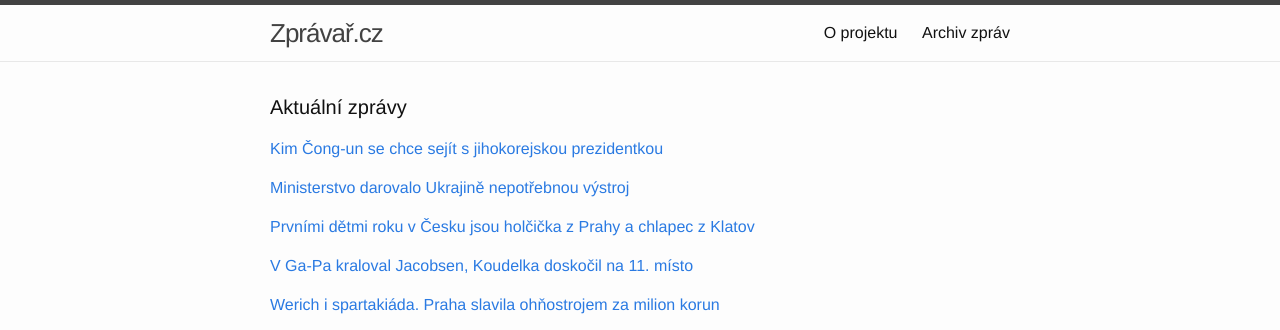
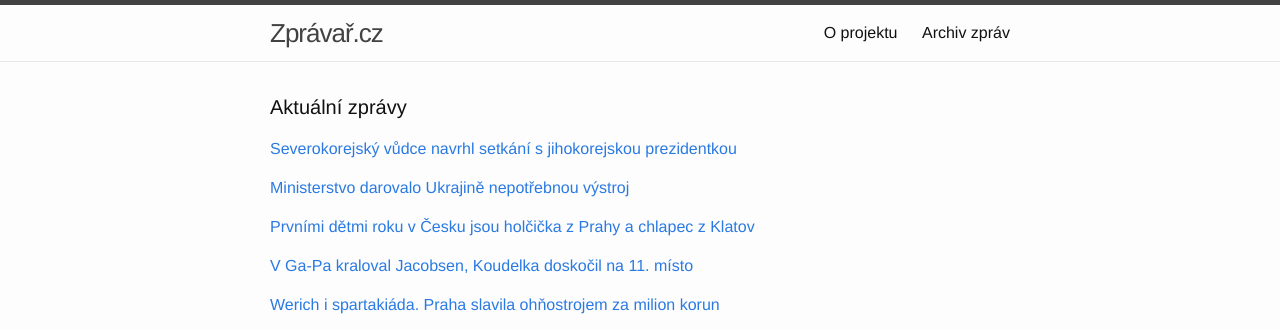
Before and after one commit to adliska/zpravar, a Jekyll site: the page built from index.html, in a window 1280 px wide. Shown: the top 330 px of the page. Built offline with Jekyll 4.4.1, drawn with Linux system fonts in a browser that asks for light colours.

Commit message:
zpravar news update

```diff
--- a/index.html
+++ b/index.html
@@ -5,9 +5,10 @@ layout: default
 <div class="home">
     <h1 class="page-heading">Aktuální zprávy</h1>
 
-<p><a href="javascript:;" onclick="toggle_visibility('zpravy0')">Kim Čong-un se chce sejít s jihokorejskou prezidentkou</a></p>
+<p><a href="javascript:;" onclick="toggle_visibility('zpravy0')">Severokorejský vůdce navrhl setkání s jihokorejskou prezidentkou</a></p>
 <div id="zpravy0" style="display:none">
 <ul>
+<li><a href=http://www.novinky.cz/zahranicni/svet/357609-severokorejsky-vudce-navrhl-setkani-s-jihokorejskou-prezidentkou.html>Severokorejský vůdce navrhl setkání s jihokorejskou prezidentkou - www.novinky.cz</a></li>
 <li><a href=http://www.tyden.cz/rubriky/zahranici/asie-a-oceanie/kim-cong-un-se-chce-sejit-s-jihokorejskou-prezidentkou_328848.html>Kim Čong-un se chce sejít s jihokorejskou prezidentkou - www.tyden.cz</a></li>
 <li><a href=http://zpravy.e15.cz/zahranicni/politika/kim-cong-un-kyvl-na-obnoveni-rozhovoru-se-soulem-1149465>Kim Čong-un kývl na obnovení rozhovorů se Soulem - zpravy.e15.cz</a></li>
 <li><a href=http://www.ceskatelevize.cz/ct24/svet/296901-kim-navrhl-jihokorejske-prezidentce-spolecny-summit/>Kim navrhl jihokorejské prezidentce společný summit - www.ceskatelevize.cz</a></li>
```
